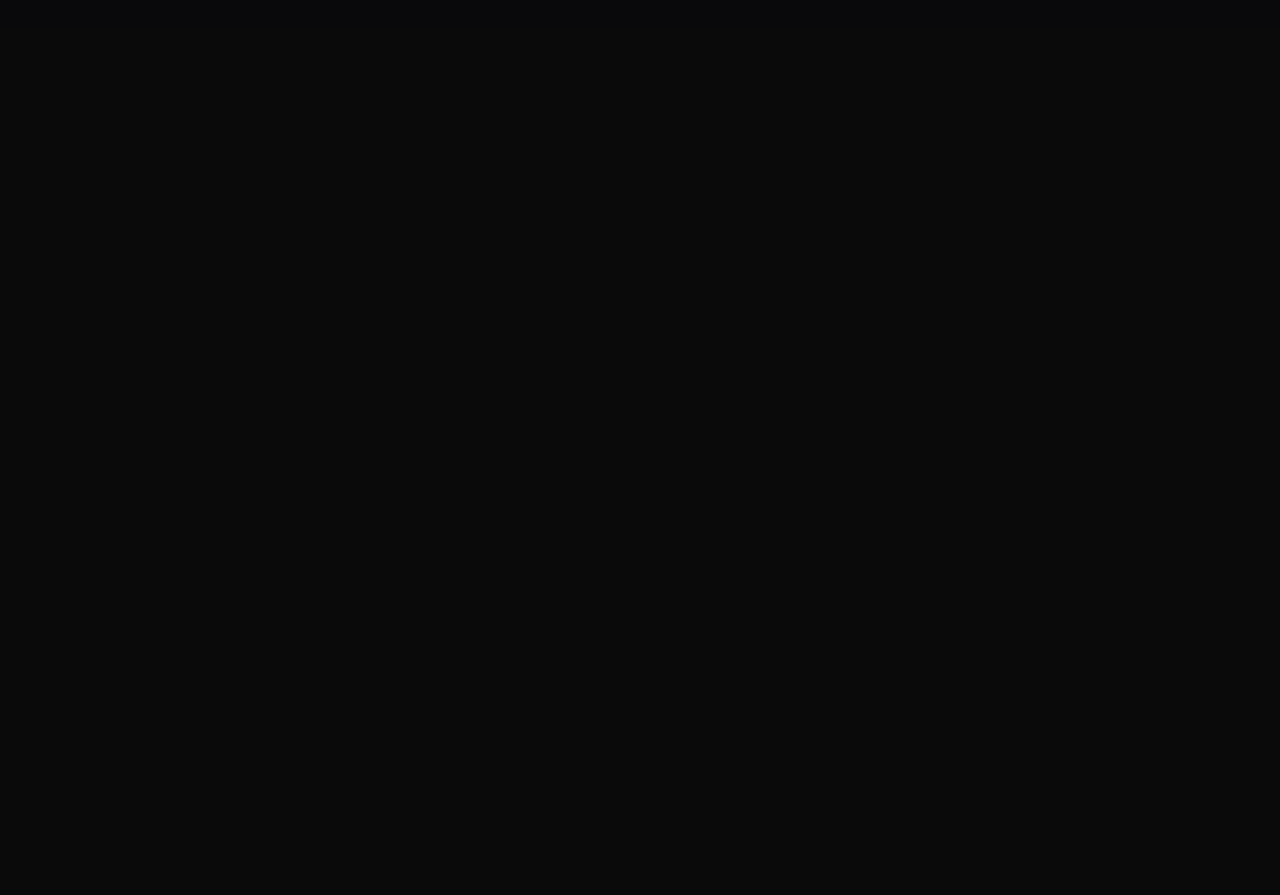
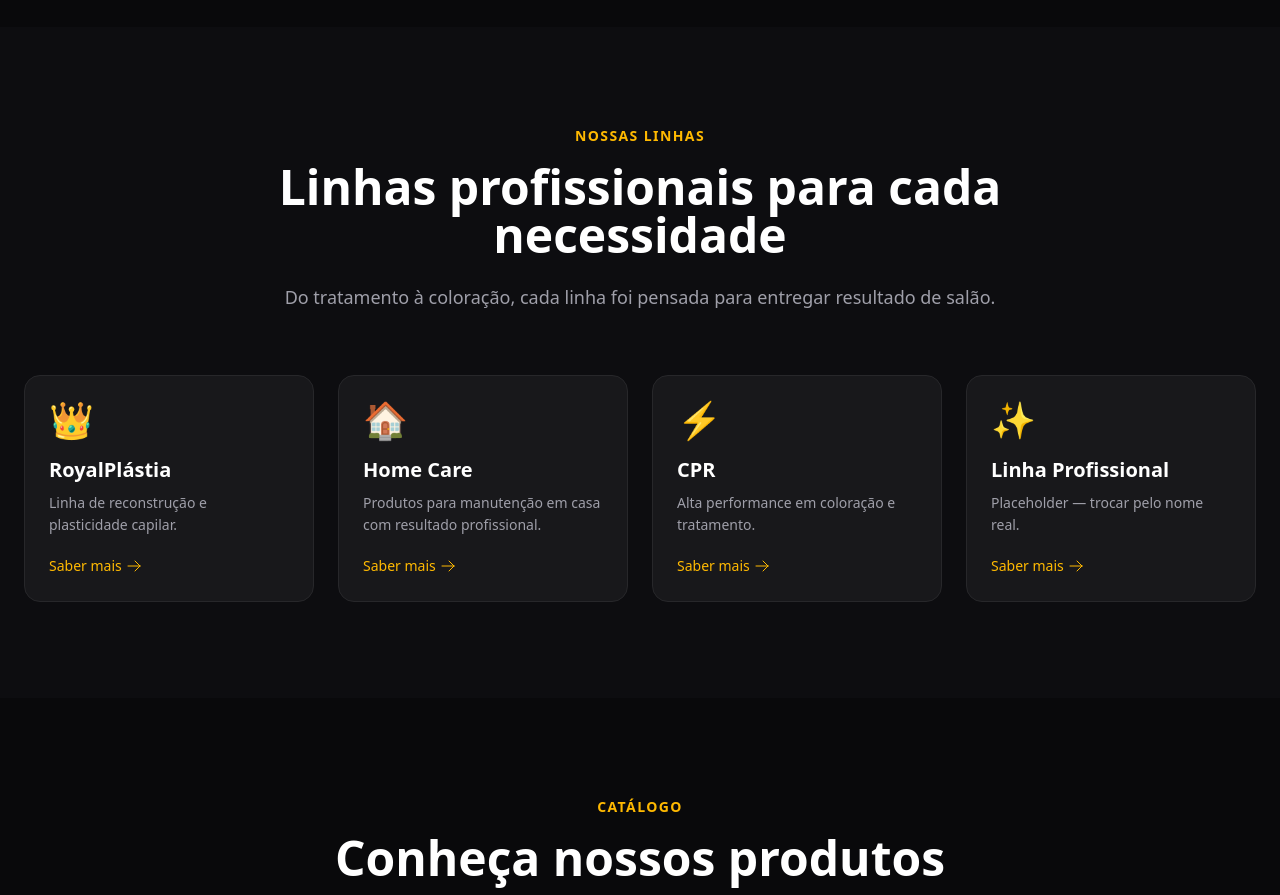
Before and after one commit to paulamelo2404/zenix-landing, a React (Vite) app: page / in a window 1280 px wide. Shown: the part 2020-2915 px from the top of the page. Before the commit the page ends 2047 px from the top, so only its background shows below. Built offline with nearby package versions, Linux system fonts and the light colour scheme.

Commit message:
feat: catálogo de categorias e produtos

```diff
--- a/src/App.tsx
+++ b/src/App.tsx
@@ -2,6 +2,8 @@ import { Header } from './components/Header';
 import { Hero } from './components/Hero';
 import { Destaques } from './components/Destaques';
 import { Sobre } from './components/Sobre';
+import { Categorias } from './components/Categorias';
+import { Produtos } from './components/Produtos';
 
 export default function App() {
   return (
@@ -11,6 +13,8 @@ export default function App() {
         <Hero />
         <Destaques />
         <Sobre />
+        <Categorias />
+        <Produtos />
       </main>
     </div>
   );
--- /dev/null
+++ b/src/components/Categorias.tsx
@@ -0,0 +1,62 @@
+import { categorias } from '../data/categorias';
+import { links } from '../utils/whatsapp';
+import { ArrowRightIcon } from '@heroicons/react/24/outline';
+
+export function Categorias() {
+  return (
+    <section id="categorias" className="relative py-24 px-6 bg-zinc-900/30">
+      <div className="max-w-7xl mx-auto">
+        {/* Cabeçalho */}
+        <div className="max-w-3xl mx-auto text-center mb-16">
+          <span className="text-amber-400 text-sm font-semibold tracking-widest uppercase">
+            Nossas Linhas
+          </span>
+          <h2 className="text-3xl md:text-5xl font-bold mt-4 mb-6">
+            Linhas profissionais para cada necessidade
+          </h2>
+          <p className="text-zinc-400 text-lg">
+            Do tratamento à coloração, cada linha foi pensada para entregar
+            resultado de salão.
+          </p>
+        </div>
+
+        {/* Grid de categorias */}
+        <div className="grid sm:grid-cols-2 lg:grid-cols-4 gap-6">
+          {categorias.map((cat) => (
+            <a
+              key={cat.id}
+              href={links.produto(cat.nome)}
+              target="_blank"
+              rel="noopener noreferrer"
+              className="group relative bg-zinc-900 border border-zinc-800 rounded-2xl p-6 hover:border-amber-500/50 hover:-translate-y-1 transition-all duration-300 overflow-hidden"
+            >
+              {/* Brilho no hover */}
+              <div className="absolute inset-0 bg-linear-to-br from-amber-500/0 to-amber-500/0 group-hover:from-amber-500/10 group-hover:to-transparent transition-all duration-300" />
+
+              <div className="relative">
+                {/* Emoji/ícone */}
+                <div className="text-4xl mb-4">{cat.emoji}</div>
+
+                {/* Nome */}
+                <h3 className="text-xl font-semibold text-white mb-2 group-hover:text-amber-400 transition">
+                  {cat.nome}
+                </h3>
+
+                {/* Descrição */}
+                <p className="text-sm text-zinc-400 mb-4 leading-relaxed">
+                  {cat.descricao}
+                </p>
+
+                {/* CTA */}
+                <span className="inline-flex items-center gap-1 text-sm text-amber-400 font-medium">
+                  Saber mais
+                  <ArrowRightIcon className="w-4 h-4 group-hover:translate-x-1 transition-transform" />
+                </span>
+              </div>
+            </a>
+          ))}
+        </div>
+      </div>
+    </section>
+  );
+}
--- /dev/null
+++ b/src/components/Produtos.tsx
@@ -0,0 +1,89 @@
+import { produtos } from '../data/produtos';
+import { categorias } from '../data/categorias';
+import { links } from '../utils/whatsapp';
+import { ArrowRightIcon, StarIcon } from '@heroicons/react/24/solid';
+
+// Função auxiliar: pega o nome da categoria pelo id
+function nomeCategoria(id: string): string {
+  return categorias.find((c) => c.id === id)?.nome ?? id;
+}
+
+export function Produtos() {
+  return (
+    <section id="produtos" className="relative py-24 px-6">
+      <div className="max-w-7xl mx-auto">
+        {/* Cabeçalho */}
+        <div className="max-w-3xl mx-auto text-center mb-16">
+          <span className="text-amber-400 text-sm font-semibold tracking-widest uppercase">
+            Catálogo
+          </span>
+          <h2 className="text-3xl md:text-5xl font-bold mt-4 mb-6">
+            Conheça nossos produtos
+          </h2>
+          <p className="text-zinc-400 text-lg">
+            Cada produto foi desenvolvido para entregar performance profissional.
+            Toque em qualquer um pra falar com a gente no WhatsApp.
+          </p>
+        </div>
+
+        {/* Grid de produtos */}
+        <div className="grid sm:grid-cols-2 lg:grid-cols-3 gap-6">
+          {produtos.map((prod) => (
+            <div
+              key={prod.id}
+              className="group bg-zinc-900 border border-zinc-800 rounded-2xl overflow-hidden hover:border-amber-500/50 hover:-translate-y-1 transition-all duration-300 flex flex-col"
+            >
+              {/* Imagem placeholder */}
+              <div className="relative aspect-square bg-linear-to-br from-zinc-800 to-zinc-900 flex items-center justify-center">
+                {/* Badge de destaque */}
+                {prod.destaque && (
+                  <div className="absolute top-4 left-4 bg-amber-500 text-zinc-950 text-xs font-bold px-3 py-1 rounded-full flex items-center gap-1">
+                    <StarIcon className="w-3 h-3" />
+                    Destaque
+                  </div>
+                )}
+
+                {/* Placeholder visual — trocaremos por imagem real */}
+                <div className="text-center">
+                  <div className="text-6xl mb-2 opacity-30">🧴</div>
+                  <p className="text-xs text-zinc-600 uppercase tracking-widest">
+                    Imagem em breve
+                  </p>
+                </div>
+              </div>
+
+              {/* Info */}
+              <div className="p-6 flex flex-col flex-1">
+                {/* Categoria */}
+                <span className="text-xs text-amber-400 font-semibold uppercase tracking-wider mb-2">
+                  {nomeCategoria(prod.categoria)}
+                </span>
+
+                {/* Nome */}
+                <h3 className="text-lg font-semibold text-white mb-2">
+                  {prod.nome}
+                </h3>
+
+                {/* Descrição */}
+                <p className="text-sm text-zinc-400 mb-6 flex-1">
+                  {prod.descricao}
+                </p>
+
+                {/* CTA */}
+                <a
+                  href={links.produto(prod.nome)}
+                  target="_blank"
+                  rel="noopener noreferrer"
+                  className="inline-flex items-center justify-center gap-2 bg-amber-500 hover:bg-amber-400 text-zinc-950 font-semibold px-5 py-2.5 rounded-full transition group/btn"
+                >
+                  Tenho interesse
+                  <ArrowRightIcon className="w-4 h-4 group-hover/btn:translate-x-1 transition-transform" />
+                </a>
+              </div>
+            </div>
+          ))}
+        </div>
+      </div>
+    </section>
+  );
+}
```
